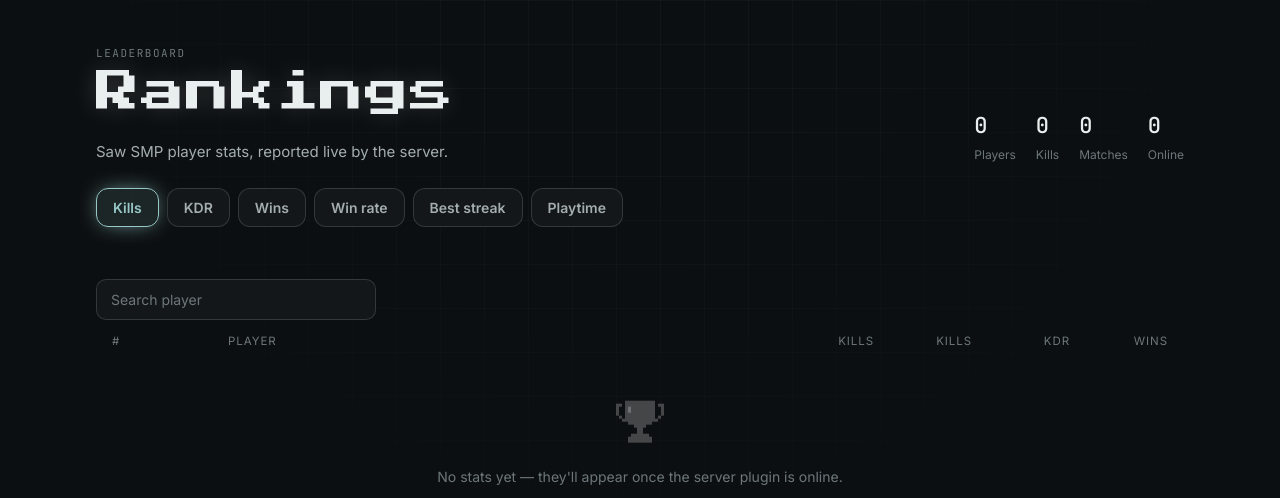
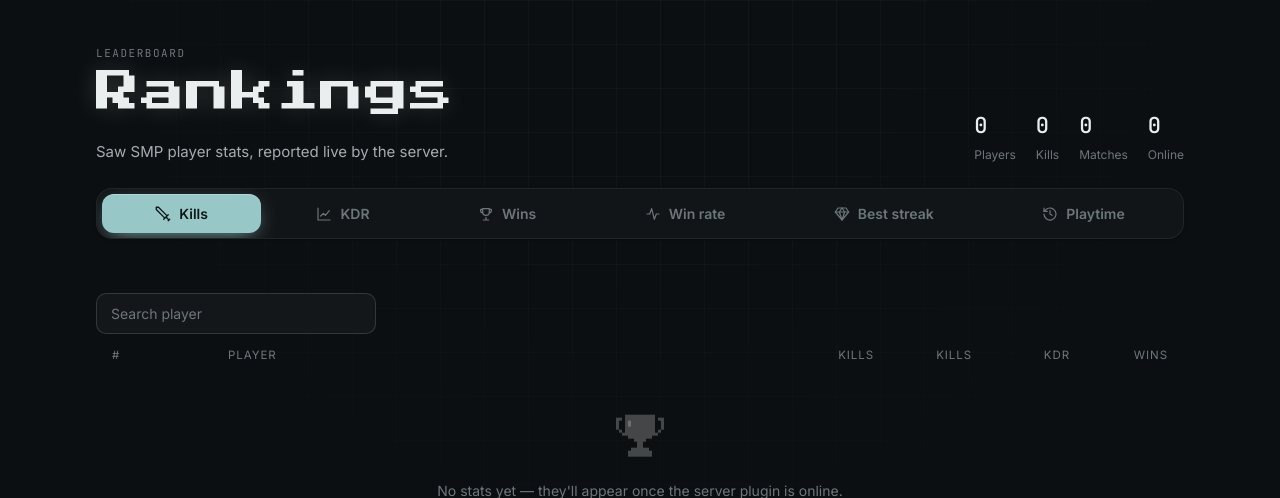
Before and after one commit to Mralowww/paper-server, a FastAPI app: page /rankings in a window 1280 px wide. Shown: the part 65-563 px from the top of the page. Run offline with FastAPI, Linux system fonts and the light colour scheme; data that the repository does not hold is empty; some web fonts are replaced.

Commit message:
Role-based permissions, linked role and cleaner rankings tabs
- Only configured Discord role IDs grant staff levels; stop treating
  every Administrator/Manage Server role as a top admin
- Grant the configured linked role on account linking (plugin, manual)
  and remove it on unlink; backfill on startup; admin setting
- Replace rankings category buttons with a segmented bar with icons and
  a sliding highlight
- Compact mobile header to prevent horizontal overflow

Co-Authored-By: Claude Opus 5.5 <noreply@anthropic.com>
Claude-Session: https://claude.ai/code/session_01Kz4Z2xAPYHD6k5B2jq7PzS

```diff
--- a/threads-rewards/rewards/admin_ext.py
+++ b/threads-rewards/rewards/admin_ext.py
@@ -159,6 +159,8 @@ async def manual_link(body: LinkIn, staff: dict = Depends(require(MOD))):
         raise HTTPException(409, "這個 Minecraft 帳號已綁定其他帳號")
     db.execute("UPDATE users SET mc_uuid = ?, mc_name = ?, linked_at = ? WHERE id = ?", (p["uuid"], p["name"], now_iso(), body.user_id))
     db.audit(staff, "link.manual", f"{body.user_id} → {p['name']}")
+    from .account import sync_linked_role
+    await sync_linked_role(body.user_id, True)
     return {"ok": True}
 
 
@@ -166,6 +168,8 @@ async def manual_link(body: LinkIn, staff: dict = Depends(require(MOD))):
 async def manual_unlink(user_id: str, staff: dict = Depends(require(MOD))):
     db.execute("UPDATE users SET mc_uuid = NULL, mc_name = NULL, linked_at = NULL WHERE id = ?", (user_id,))
     db.audit(staff, "link.remove", user_id)
+    from .account import sync_linked_role
+    await sync_linked_role(user_id, False)
     return {"ok": True}
 
 
--- a/threads-rewards/rewards/config.py
+++ b/threads-rewards/rewards/config.py
@@ -24,6 +24,10 @@ MOD_ROLE_IDS = _ids(os.getenv("MOD_ROLE_IDS", ""))
 ADMIN_ROLE_IDS = _ids(os.getenv("ADMIN_ROLE_IDS", ""))
 # 擁有者 Discord 使用者 ID（逗號分隔），永遠是最高權限
 OWNER_IDS = _ids(os.getenv("OWNER_IDS", ""))
+# 綁定 Minecraft 後自動給予的 Discord 身分組（也可在後台設定覆蓋）
+LINKED_ROLE_ID = os.getenv("LINKED_ROLE_ID", "")
+# 有設定上面任一身分組 ID 時，只依 ID 判定權限；不再把擁有 Administrator / Manage Server 權限的身分組自動視為最高管理
+ROLE_IDS_ONLY = bool(SUPPORT_ROLE_IDS or MOD_ROLE_IDS or ADMIN_ROLE_IDS)
 # 新支援單通知頻道
 TICKET_CHANNEL_ID = os.getenv("TICKET_CHANNEL_ID", "")
 # 網站公開網址（用於 Discord 通知中的連結）
--- a/threads-rewards/rewards/db.py
+++ b/threads-rewards/rewards/db.py
@@ -30,6 +30,7 @@ DEFAULT_SETTINGS = {
     "punish_log_channel_id": "",
     "discord_ban_role": "",
     "discord_mute_role": "",
+    "discord_linked_role": "",
     "reason_presets": "使用外掛\n辱罵他人\n洗頻\n利用 Bug\n惡意破壞\n使用小號規避處罰",
     "violation_types": "外掛 / 作弊\n辱罵 / 騷擾\n惡意破壞\n洗頻 / 廣告\n利用漏洞\n其他",
     "canned_replies": "你好，我們已經收到你的回報，正在處理中，請耐心等候。\n可以提供更多細節或截圖嗎？\n已處理完畢，感謝你的回報！\n此問題已轉交相關人員處理。",
--- a/threads-rewards/rewards/discord_api.py
+++ b/threads-rewards/rewards/discord_api.py
@@ -88,8 +88,8 @@ async def member_status(user_id: str, use_cache: bool = True) -> dict:
                     perms |= int(role["permissions"])
             admin = (
                 user_id == guild["owner_id"]
-                or bool(perms & (ADMINISTRATOR | MANAGE_GUILD))
                 or bool(role_ids & config.ADMIN_ROLE_IDS)
+                or (not config.ROLE_IDS_ONLY and bool(perms & (ADMINISTRATOR | MANAGE_GUILD)))
             )
             level = 3 if admin else 2 if role_ids & config.MOD_ROLE_IDS else 1 if role_ids & config.SUPPORT_ROLE_IDS else 0
             names = [guild["roles"][r]["name"] for r in member.get("roles", []) if r in guild["roles"]]
--- a/threads-rewards/rewards/main.py
+++ b/threads-rewards/rewards/main.py
@@ -25,10 +25,19 @@ PAGES = {"/": "index.html", "/news": "news.html", "/rules": "rules.html", "/rewa
          "/bans": "bans.html", "/player": "player.html", "/rankings": "rankings.html", "/docs": "docs.html", "/match": "match.html"}
 
 
+async def _backfill_linked_role() -> None:
+    """啟動時替所有已綁定的使用者補上 linked 身分組。"""
+    await asyncio.sleep(10)
+    for u in db.query("SELECT id FROM users WHERE mc_uuid IS NOT NULL"):
+        await account.sync_linked_role(u["id"], True)
+        await asyncio.sleep(1)
+
+
 @asynccontextmanager
 async def lifespan(_: FastAPI):
     db.conn()
-    background = [asyncio.create_task(tasks.scheduler()), asyncio.create_task(bot.start())]
+    background = [asyncio.create_task(tasks.scheduler()), asyncio.create_task(bot.start()),
+                  asyncio.create_task(_backfill_linked_role())]
     yield
     for t in background:
         t.cancel()
--- a/threads-rewards/rewards/punish.py
+++ b/threads-rewards/rewards/punish.py
@@ -624,6 +624,8 @@ async def plugin_link(body: dict):
     db.execute("DELETE FROM link_codes WHERE user_id = ?", (row["user_id"],))
     user = db.one("SELECT * FROM users WHERE id = ?", (row["user_id"],))
     db.audit(user, "account.link", f"{name} ({uuid})")
+    from .account import sync_linked_role
+    await sync_linked_role(user["id"], True)
     return {"ok": True, "message": f"綁定成功！已連結 Discord 帳號 {display_name(user)}。", "discord_id": user["id"]}
 
 
--- a/threads-rewards/static/css/style.css
+++ b/threads-rewards/static/css/style.css
@@ -1024,6 +1024,25 @@ details.fold[open] summary .ico { transform: rotate(180deg); }
 @media (max-width: 1100px) { .mm-grid { grid-template-columns: minmax(0, 1fr); } }
 @media (max-width: 760px) { .mm-fighter img { height: 110px; } .mm-vs { gap: 14px; } .mm-vs .vs { font-size: 22px; } }
 
+/* 排行榜分類列 */
+.sortbar { position: relative; display: flex; gap: 2px; padding: 5px; margin-bottom: 26px; border-radius: 16px; border: 1px solid var(--border); background: color-mix(in srgb, var(--surface) 80%, transparent); backdrop-filter: blur(10px); overflow-x: auto; scrollbar-width: none; box-shadow: var(--shadow-sm); }
+.sortbar::-webkit-scrollbar { display: none; }
+.sortbar button { position: relative; z-index: 1; flex: 1 0 auto; display: inline-flex; align-items: center; justify-content: center; gap: 8px; padding: 11px 18px; border: 0; border-radius: 12px; background: transparent; color: var(--text-3); font: 600 14px var(--font-body); cursor: pointer; white-space: nowrap; transition: color .3s; }
+.sortbar button:hover { color: var(--text); }
+.sortbar button.active { color: var(--accent-ink); }
+.sortbar button .ico { transition: transform .5s var(--ease-spring); }
+.sortbar button.active .ico { transform: scale(1.12); }
+.sortbar .sb-ind { position: absolute; z-index: 0; top: 5px; bottom: 5px; left: 5px; width: 0; border-radius: 12px; background: var(--accent); box-shadow: 0 6px 22px -8px var(--accent), inset 0 1px 0 rgba(255,255,255,.25); transition: left .45s var(--ease-spring), width .45s var(--ease-spring); }
+@media (max-width: 760px) { .sortbar button { padding: 10px 14px; font-size: 13px; } .sortbar button span { display: none; } .sortbar button.active span { display: inline; } }
+
+@media (max-width: 760px) {
+  .nav-right { gap: 4px; min-width: 0; }
+  .nav-right .btn-discord { padding: 6px 10px; font-size: 12.5px; }
+  .nav .lang-btn, .nav .ip-chip { display: none; }
+  .brand-text b { font-size: 15px; }
+}
+@media (max-width: 380px) { .nav .theme-btn { display: none; } }
+
 /* ---------- 手機版 ---------- */
 @media (max-width: 1360px) {
   .nav .container { gap: 10px; }
--- a/threads-rewards/static/js/admin.js
+++ b/threads-rewards/static/js/admin.js
@@ -297,7 +297,7 @@
     { title: "admin.rulesEdit", hint: "admin.rulesHint", items: [["rules", "admin.rulesEdit", "textarea"]] },
   ]);
   const settings = (el) => settingsForm(el, "settings", [
-    { title: "set.discord", hint: "set.discord.d", items: [["ticket_channel_id", "set.ticketCh", "channel"], ["punish_log_channel_id", "set.punCh", "channel"], ["announce_channel_id", "set.annCh", "channel"], ["discord_ban_role", "set.banRole", "role"], ["discord_mute_role", "set.muteRole", "role"]] },
+    { title: "set.discord", hint: "set.discord.d", items: [["ticket_channel_id", "set.ticketCh", "channel"], ["punish_log_channel_id", "set.punCh", "channel"], ["announce_channel_id", "set.annCh", "channel"], ["discord_ban_role", "set.banRole", "role"], ["discord_mute_role", "set.muteRole", "role"], ["discord_linked_role", "set.linkedRole", "role"]] },
     { title: "set.punish", items: [["reason_presets", "set.reasons", "textarea"], ["warn_threshold", "set.warnN", "num"], ["warn_ban_hours", "set.warnH", "num"]] },
     { title: "set.support", items: [["canned_replies", "set.canned", "textarea"], ["violation_types", "set.violations", "textarea"]] },
     { title: "set.ranks", hint: "set.ranks.d", items: [["rank_tiers", "set.tiers", "textarea"]] },
--- a/threads-rewards/static/js/i18n.js
+++ b/threads-rewards/static/js/i18n.js
@@ -314,7 +314,7 @@ Object.assign(window.I18N.zh, {
   "set.ranks": "段位", "set.ranks.d": "格式：擊殺數:段位名稱，每行一個。", "set.tiers": "段位設定",
   "key.plugin": "Minecraft 插件金鑰", "key.plugin.d": "插件呼叫 /api/plugin/* 時放在 X-API-Key 標頭。重新產生後舊金鑰立即失效。", "key.none": "尚未產生", "key.regen": "重新產生金鑰",
   "key.regenConfirm": "重新產生後，插件必須更新成新金鑰才能連線。確定嗎？", "key.regenDone": "請把新金鑰填入插件設定。", "key.dev": "開發者 API", "key.dev.d": "任何玩家都能在「我的帳號」申請金鑰，讀取排行榜與玩家戰績。",
-  "team.replies": "客服回覆", "team.puns": "執行處罰", "team.empty": "還沒有團隊成員登入過網站。", "team.hint": "權限依 Discord 身分組自動判定：SUPPORT_ROLE_IDS = 客服、MOD_ROLE_IDS = 管理員、ADMIN_ROLE_IDS 或伺服器管理權限 = 最高管理。",
+  "team.replies": "客服回覆", "team.puns": "執行處罰", "team.empty": "還沒有團隊成員登入過網站。", "team.hint": "權限依 Discord 身分組判定：小幫手 = 客服、管理員 = 管理員、服主 / 開發人員 = 最高管理。",
   "st.web": "網站", "st.connecting": "連線中…", "st.notSet": "未設定", "st.never": "從未連線", "st.storage": "儲存空間", "st.db": "資料庫", "st.uploads": "上傳圖片", "st.cleanup": "清理未使用的圖片", "st.cleaned": "已刪除 {n} 個檔案", "st.counts": "資料筆數",
   "acc.devKeys": "開發者 API 金鑰", "acc.devKeys.d": "用來讀取鋸齒 SMP 的排行榜與玩家戰績，每個帳號最多 5 組。", "acc.keyName": "金鑰名稱，例如：我的 Discord 機器人", "acc.keyCreate": "建立金鑰",
   "acc.keyCreated": "金鑰已建立", "acc.keyOnce": "這是唯一一次顯示完整金鑰，請立即複製保存。", "acc.keyDelete": "確定要刪除這組金鑰嗎？", "acc.noKeys": "還沒有任何金鑰。",
@@ -375,7 +375,7 @@ Object.assign(window.I18N.en, {
   "set.ranks": "Tiers", "set.ranks.d": "Format: kills:tier name, one per line.", "set.tiers": "Tier table",
   "key.plugin": "Minecraft plugin key", "key.plugin.d": "Sent as X-API-Key to /api/plugin/*. Regenerating revokes the old key immediately.", "key.none": "Not generated", "key.regen": "Regenerate key",
   "key.regenConfirm": "The plugin must be updated with the new key. Continue?", "key.regenDone": "Put the new key in the plugin config.", "key.dev": "Developer API", "key.dev.d": "Anyone can request a key in My account to read rankings and stats.",
-  "team.replies": "Replies", "team.puns": "Punishments", "team.empty": "No staff have logged in yet.", "team.hint": "Levels come from Discord roles: SUPPORT_ROLE_IDS = support, MOD_ROLE_IDS = moderator, ADMIN_ROLE_IDS or server admin = owner.",
+  "team.replies": "Replies", "team.puns": "Punishments", "team.empty": "No staff have logged in yet.", "team.hint": "Levels come from Discord roles: Helper = support, 管理員 = moderator, 服主 / 開發人員 = owner.",
   "st.web": "Website", "st.connecting": "Connecting…", "st.notSet": "Not configured", "st.never": "Never connected", "st.storage": "Storage", "st.db": "Database", "st.uploads": "Uploads", "st.cleanup": "Clean unused images", "st.cleaned": "Removed {n} files", "st.counts": "Rows",
   "acc.devKeys": "Developer API keys", "acc.devKeys.d": "Read Saw SMP rankings and player stats. Up to 5 keys per account.", "acc.keyName": "Key name, e.g. My Discord bot", "acc.keyCreate": "Create key",
   "acc.keyCreated": "Key created", "acc.keyOnce": "This is the only time the full key is shown — copy it now.", "acc.keyDelete": "Delete this key?", "acc.noKeys": "No keys yet.",
@@ -413,3 +413,6 @@ Object.assign(window.I18N.en, {
   "mm.found": "Match found!", "mm.foundD": "Teleporting you to the arena.", "mm.lastResult": "Last match",
   "set.match": "PvP matchmaking", "set.matchOn": "Enabled (1 = on, 0 = off)", "set.matchLimit": "Time limit (minutes)",
 });
+
+Object.assign(window.I18N.zh, { "set.linkedRole": "綁定後給予的身分組（linked）" });
+Object.assign(window.I18N.en, { "set.linkedRole": "Role granted after linking" });
--- a/threads-rewards/static/js/rankings.js
+++ b/threads-rewards/static/js/rankings.js
@@ -5,8 +5,14 @@
   const hours = (s) => (s / 3600).toFixed(1) + "h";
   const main = (p) => ({ kills: fmt(p.kills), kdr: p.kdr.toFixed(2), wins: fmt(p.wins), winrate: p.winrate + "%", streak: fmt(p.best_streak), playtime: hours(p.playtime) })[sort];
 
+  const ICON = { kills: "sword", kdr: "chart", wins: "trophy", winrate: "activity", streak: "gem", playtime: "history" };
+  function moveInd() {
+    const bar = $("#sorts"); const b = bar.querySelector("button.active"); const ind = bar.querySelector(".sb-ind");
+    if (b && ind) { ind.style.left = b.offsetLeft + "px"; ind.style.width = b.offsetWidth + "px"; }
+  }
   function renderSorts() {
-    $("#sorts").innerHTML = SORTS.map((s) => `<button data-sort="${s}" class="${s === sort ? "active" : ""}">${t("rk." + s)}</button>`).join("");
+    $("#sorts").innerHTML = `<i class="sb-ind"></i>` + SORTS.map((s) => `<button data-sort="${s}" class="${s === sort ? "active" : ""}">${ART.icon(ICON[s], 16)}<span>${t("rk." + s)}</span></button>`).join("");
+    requestAnimationFrame(moveInd);
     $("#rank-head").innerHTML = `<span>#</span><span></span><span>${t("rk.player")}</span><span>${t("rk." + sort)}</span><span>${t("rk.kills")}</span><span>KDR</span><span>${t("rk.wins")}</span>`;
   }
 
@@ -33,7 +39,13 @@
 
   document.addEventListener("app:ready", () => {
     renderSorts(); load().catch((e) => App.fail(e.message));
-    $("#sorts").addEventListener("click", (e) => { const b = e.target.closest("[data-sort]"); if (!b) return; sort = b.dataset.sort; store.set("rk.sort", sort); App.sfx("switch"); renderSorts(); load(); });
+    $("#sorts").addEventListener("click", (e) => {
+      const b = e.target.closest("[data-sort]"); if (!b || b.dataset.sort === sort) return;
+      sort = b.dataset.sort; store.set("rk.sort", sort); App.sfx("switch");
+      $("#sorts").querySelectorAll("button").forEach((x) => x.classList.toggle("active", x === b)); moveInd();
+      $("#rank-head").children[3].textContent = t("rk." + sort); load();
+    });
+    addEventListener("resize", moveInd);
     $("#q").addEventListener("input", () => { clearTimeout(timer); timer = setTimeout(() => { q = $("#q").value.trim(); load(); }, 250); });
     setInterval(() => document.visibilityState === "visible" && load().catch(() => {}), 60000);
   });
--- a/threads-rewards/static/rankings.html
+++ b/threads-rewards/static/rankings.html
@@ -19,7 +19,7 @@
       <div><span class="eyebrow-text">Leaderboard</span><h1 class="pixel-title" style="font-size:clamp(24px,5vw,44px)" data-i18n="rk.title"></h1><p class="muted" data-i18n="rk.sub"></p></div>
       <div class="kpi-mini" id="totals"></div>
     </div>
-    <div class="seg reveal" id="sorts" style="margin-bottom:24px"></div>
+    <div class="sortbar reveal" id="sorts"></div>
     <div class="podium3" id="podium"></div>
     <div class="row" style="justify-content:space-between;margin-bottom:12px"><input class="input" id="q" data-i18n-ph="bans.search" style="max-width:280px"></div>
     <div class="rank-head" id="rank-head"></div>
```
Also changed, not shown: threads-rewards/rewards/account.py (+18 -1 lines), 1 other file.
